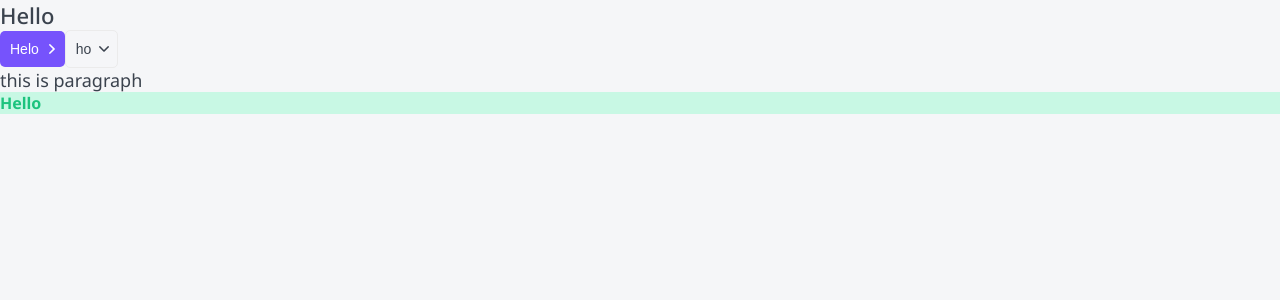
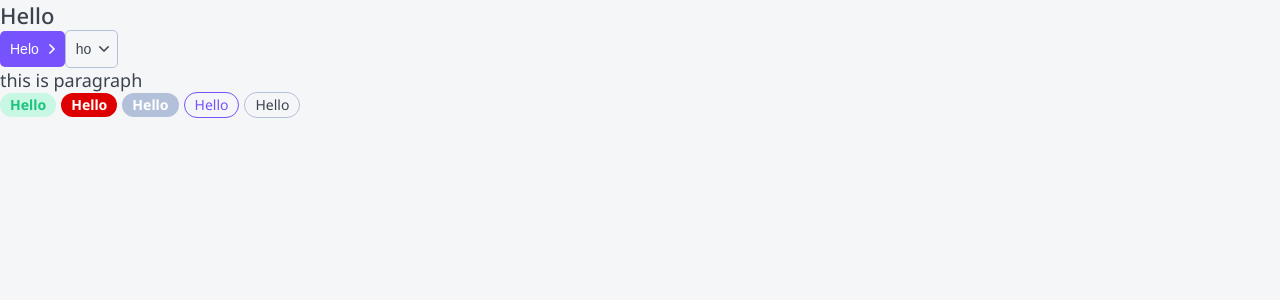
Before and after one commit to ancill/NextJsRatingApp, a Next.js app: page / in a window 1280 px wide. Shown: the top 300 px of the page. Built offline with nearby package versions, Linux system fonts and the light colour scheme.

Commit message:
Fixed tags colors

```diff
--- a/components/Tag/Tag.module.css
+++ b/components/Tag/Tag.module.css
@@ -29,14 +29,14 @@
 	color: var(--white);
 	background-color: var(--red);
 
-	font-weight: bold;
+	font-weight: 600;
 }
 
 .gray {
 	color: var(--white);
 	background-color: var(--gray-light);
 
-	font-weight: bold;
+	font-weight: 600;
 }
 
 .green {
--- a/components/Tag/Tag.props.ts
+++ b/components/Tag/Tag.props.ts
@@ -3,6 +3,6 @@ import { DetailedHTMLProps, HTMLAttributes, ReactNode } from 'react';
 export interface TagProps extends DetailedHTMLProps<HTMLAttributes<HTMLDivElement>, HTMLDivElement> {
 	children: ReactNode;
 	size?: 's' | 'm';
-	color: 'ghost' | 'red' | 'gray' | 'green' | 'primary'
+	color?: 'ghost' | 'red' | 'gray' | 'green' | 'primary'
 	href?: string
 }
--- a/components/Tag/Tag.tsx
+++ b/components/Tag/Tag.tsx
@@ -1,10 +1,10 @@
 import { TagProps } from './Tag.props';
 import styles from './Tag.module.css';
 import cn from 'classnames';
-export const Tag = ({ children, size, className, color = 'ghost', href, ...props }: TagProps): JSX.Element => {
+export const Tag = ({ children, size = 'm', className, color = 'ghost', href, ...props }: TagProps): JSX.Element => {
 	return (
 		<div
-			className={cn(styles.p, className, {
+			className={cn(styles.tag, className, {
 				[styles.s]: size === 's',
 				[styles.m]: size === 'm',
 				[styles.ghost]: color === 'ghost',
--- a/pages/index.tsx
+++ b/pages/index.tsx
@@ -10,6 +10,10 @@ export default function Home(): JSX.Element {
       <Button appearance='ghost' arrow='down'>ho</Button>
       <Paragraph size='l'>this is paragraph</Paragraph>
       <Tag color='green' >Hello</Tag>
+      <Tag color='red' >Hello</Tag>
+      <Tag color='gray' >Hello</Tag>
+      <Tag color='primary' >Hello</Tag>
+      <Tag href='http://Google.com' >Hello</Tag>
     </div>
   );
 }
--- a/styles/globals.css
+++ b/styles/globals.css
@@ -22,7 +22,7 @@ a {
 :root {
 	--black: #3B434E;
 	--white: white;
-	--gray-light: #EBEBEB;
+	--gray-light: #B3C0D9;
 	--primary: #7653FC;
 	--primary-hover: #583EC0;
 	--red: #DE0000;
```
